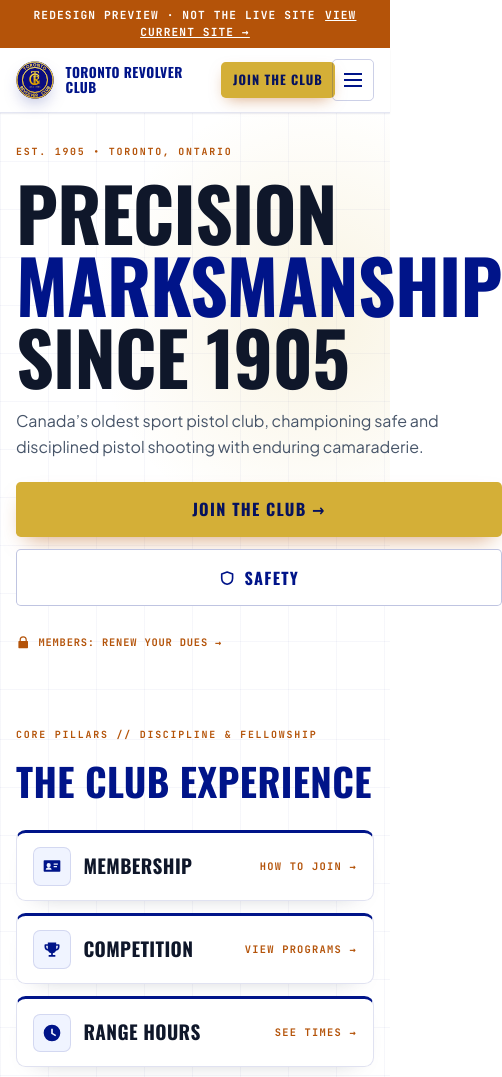
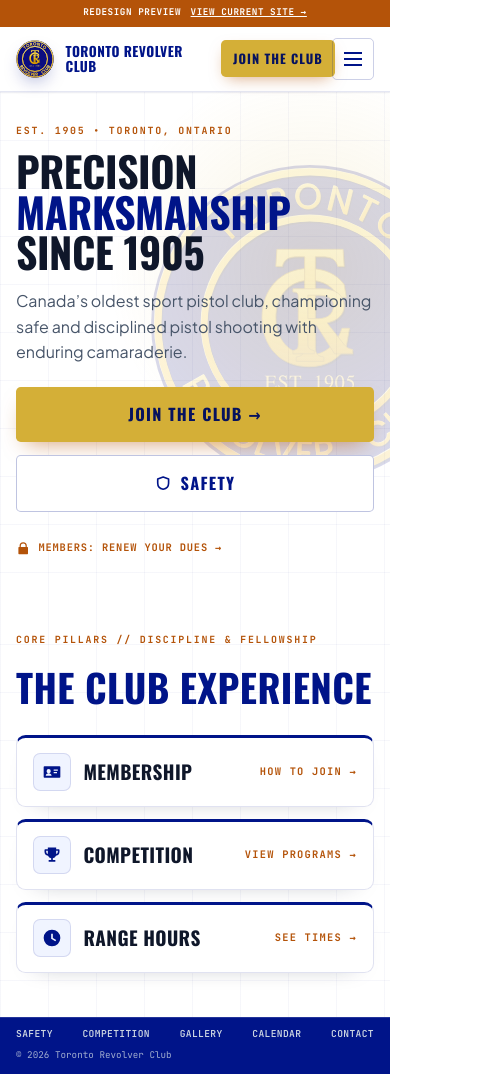
Before and after one commit to torontorevolverclub/trc-website, a plain HTML site: page public/index.html in a window 390 px wide. Shown: the top 1077 px of the page, 502 px wide, since content can reach past the window. Drawn offline with nearby package versions, Linux system fonts and the light colour scheme.

Commit message:
Redesign: fix phone/iPad headline sizes, phone crest watermark, shorter preview strip

```diff
--- a/public/index.html
+++ b/public/index.html
@@ -15,10 +15,10 @@
     <link rel="preconnect" href="https://fonts.gstatic.com" crossorigin>
     <link href="https://fonts.googleapis.com/css2?family=JetBrains+Mono:wght@400;500;600;700&family=Oswald:wght@500;600;700&family=Plus+Jakarta+Sans:wght@400;500;600;700&display=swap" rel="stylesheet">
     <link rel="stylesheet" href="https://cdnjs.cloudflare.com/ajax/libs/font-awesome/6.5.1/css/all.min.css">
-    <link rel="stylesheet" href="redesign.css?v=20261123d">
+    <link rel="stylesheet" href="redesign.css?v=20261123e">
 </head>
 <body>
-<div class="pv">Redesign preview · not the live site<a href="https://trc-website-106a9.web.app/">View current site &rarr;</a></div>
+<div class="pv">Redesign preview<span class="long"> · not the live site</span><a href="https://trc-website-106a9.web.app/">View current site &rarr;</a></div>
 <header class="hdr"><div class="in">
   <a href="index.html" class="brand"><img src="trc-crest.svg?v=202611162231" alt=""><span><span class="wm">Toronto Revolver Club</span><span class="est">EST. 1905 • ONTARIO</span></span></a>
   <nav class="nav"><a href="range.html">The Range</a><a href="heritage.html">Heritage</a><a href="membership.html">Membership</a><a href="#calendar" onclick="openCalendar();return false;">Calendar</a></nav>
--- a/public/redesign.css
+++ b/public/redesign.css
@@ -84,7 +84,7 @@
 @media (max-width:1024px){
  .nav{gap:1rem;font-size:.82rem;letter-spacing:.04em}.portal{font-size:.8rem;letter-spacing:.04em;padding:.6rem .7rem}.portal svg{display:none}.join{padding:.6rem .85rem;font-size:.85rem}.est{display:none}.wm{font-size:1rem}.hdr .in{gap:1rem}
  .hero .in{grid-template-columns:8fr 4fr;padding-top:3.5rem;padding-bottom:3.5rem}
- h1{font-size:3.6rem}.hero-crest{width:12rem;height:12rem}
+ .hero h1{font-size:3.6rem}.hero-crest{width:12rem;height:12rem}
 }
 @media (max-width:900px){.wm{display:none}}
 /* Phone */
@@ -94,9 +94,9 @@
  .brand{min-width:0}.brand img{width:2.4rem;height:2.4rem}.wm{display:block;font-size:.85rem;letter-spacing:.03em;white-space:normal;max-width:9rem;line-height:1.08}
  .join{padding:.55rem .75rem;font-size:.8rem}
  .hero .in{grid-template-columns:1fr;padding-top:2rem;padding-bottom:2.25rem;gap:0}
- .hero-crest{display:none}
+ .hero{position:relative;overflow:hidden}.hero .in{position:relative;z-index:1}.hero .in>div{position:relative;z-index:2}.hero-crest{position:absolute;right:-5rem;top:4.5rem;width:20rem;height:20rem;opacity:.15;box-shadow:none;z-index:0;pointer-events:none}
  .kicker{font-size:.62rem;letter-spacing:.18em}
- h1{font-size:2.6rem;margin-top:.7rem}
+ .hero h1{font-size:2.6rem;margin-top:.7rem}
  .sub{font-size:1rem;margin-top:1rem}
  .ctas{flex-direction:column;margin-top:1.4rem}.btn{width:100%}
  .band .in{grid-template-columns:1fr;padding-top:1rem;padding-bottom:1rem;gap:.6rem}.band .btn{padding:.6rem 1rem;font-size:.85rem}.band .renew{font-size:.76rem}.band .side{gap:.4rem}
@@ -265,3 +265,6 @@
  .quizbox{flex-direction:column;align-items:flex-start;gap:.8rem}.quizbox .btn{margin-left:0;width:100%}
 }
 .era img{display:block;margin:0 auto}
+
+html,body{overflow-x:hidden}
+@media (max-width:640px){.pv{font-size:.58rem;letter-spacing:.06em;padding:.4rem .6rem}.pv .long{display:none}}
```
Also changed, not shown: public/heritage.html (+2 -2 lines), public/membership.html (+2 -2 lines), public/range.html (+2 -2 lines), public/safety.html (+2 -2 lines).
